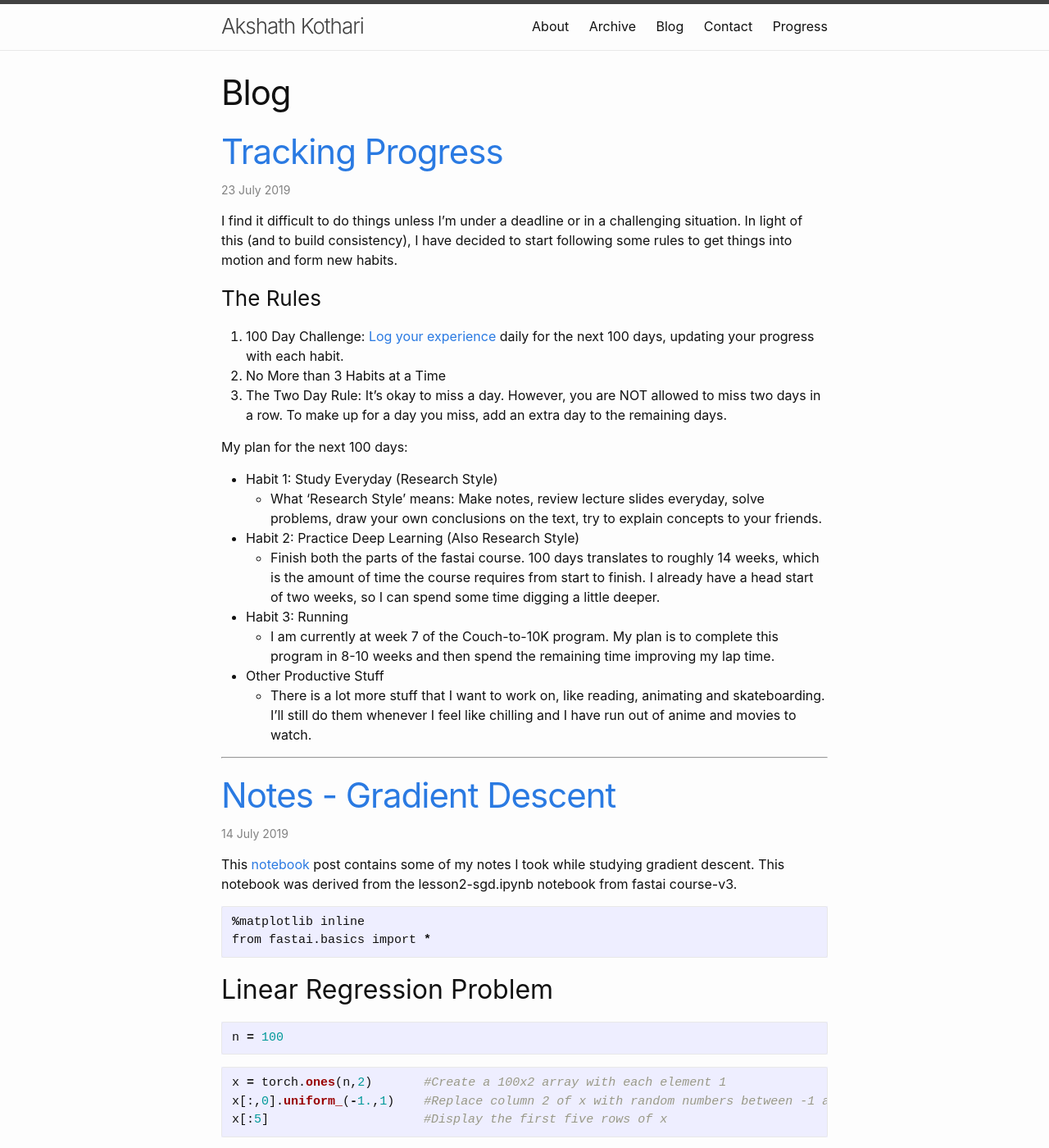
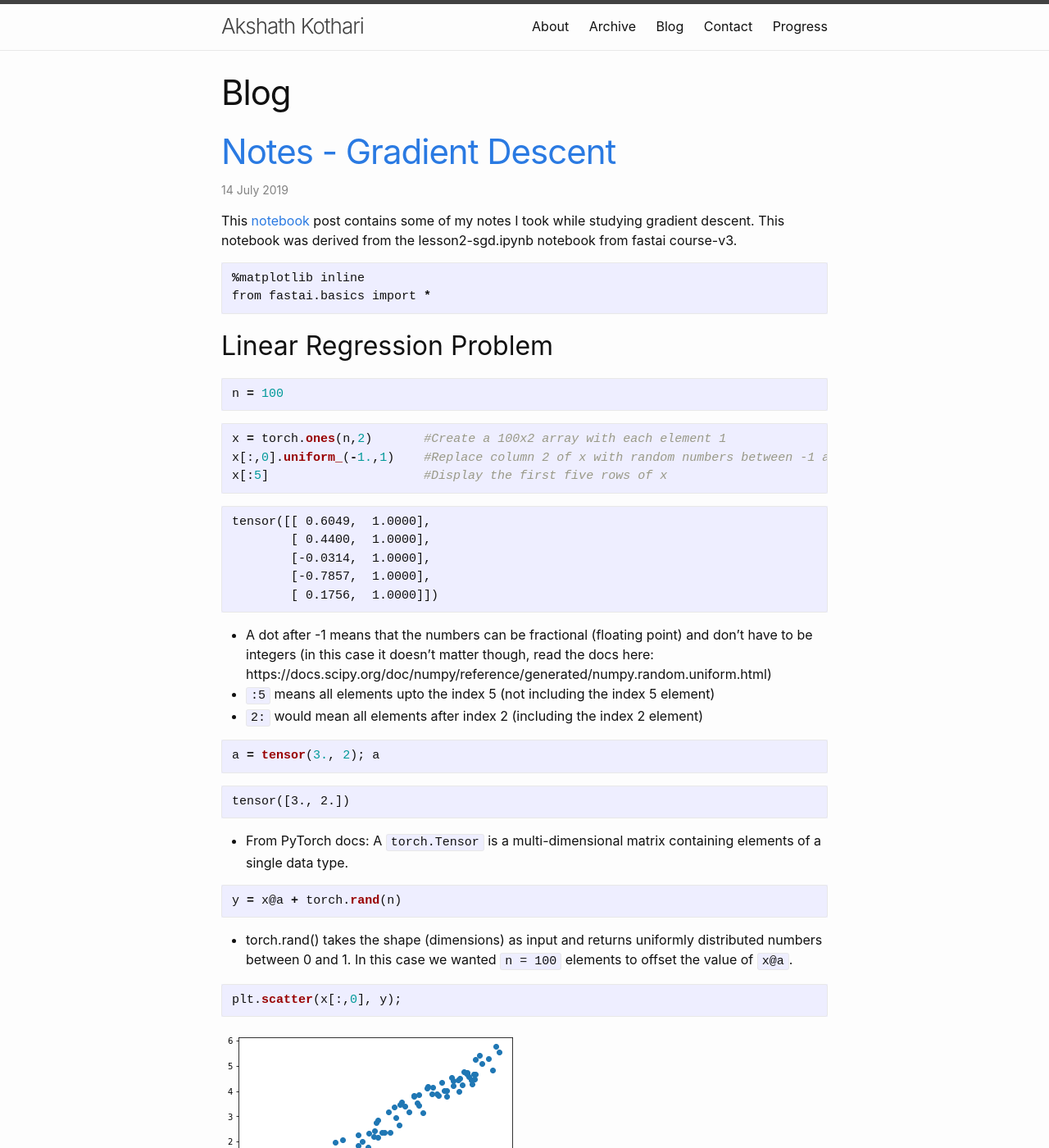
Before and after one commit to ricekot/ricekot.github.io, a Jekyll site: the page built from blog/index.html, in a window 1280 px wide and 1400 px high. Shown: the whole window at 82% size. Built offline with Jekyll 4.4.1, drawn with Linux system fonts in a browser that asks for light colours; the list of posts is cut into pages by our own code; some of the changed text lies outside the part shown.

Commit message:
Update progress pages

```diff
--- a/_posts/2019-07-23-tracking-progress.md
+++ /dev/null
@@ -1,25 +0,0 @@
----
-layout: post
-Title: Progress
----
-
-I find it difficult to do things unless I'm under a deadline or in a challenging situation. In light of this (and to build consistency), I have decided to start following some rules to get things into motion and form new habits.
-
-### The Rules
-1. 100 Day Challenge: [Log your experience](/progress/) daily for the next 100 days, updating your progress with each habit.
-2. No More than 3 Habits at a Time
-3. The Two Day Rule: It's okay to miss a day. However, you are NOT allowed to miss two days in a row.
-To make up for a day you miss, add an extra day to the remaining days.
-
-My plan for the next 100 days:
-* Habit 1: Study Everyday (Research Style)
-    * What 'Research Style' means: Make notes, review lecture slides everyday, solve problems, draw your own conclusions on the text, try to explain concepts to your friends.
-
-* Habit 2: Practice Deep Learning (Also Research Style)
-    * Finish both the parts of the fastai course. 100 days translates to roughly 14 weeks, which is the amount of time the course requires from start to finish. I already have a head start of two weeks, so I can spend some time digging a little deeper.
-
-* Habit 3: Running
-    * I am currently at week 7 of the Couch-to-10K program. My plan is to complete this program in 8-10 weeks and then spend the remaining time improving my lap time.
-
-* Other Productive Stuff
-    * There is a lot more stuff that I want to work on, like reading, animating and skateboarding. I'll still do them whenever I feel like chilling and I have run out of anime and movies to watch.
```
Also changed, not shown: progress/index.md (+15 -1 lines).
